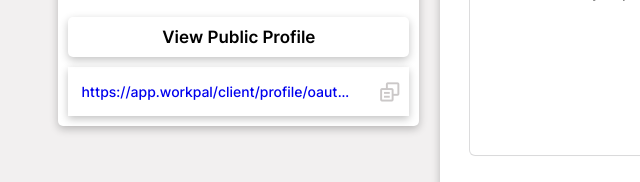
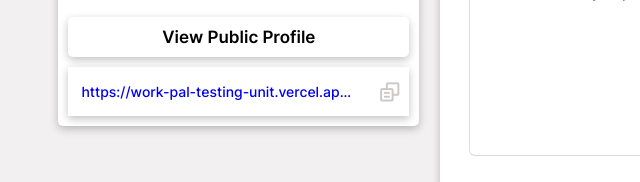
Before and after one commit to rammm2005/WorkPal-Testing-Unit, a plain HTML site: page freelance-page/freelance.html in a window 1280 px wide. Shown: the part 636-818 px from the top of the page, 0-640 px from the left. Drawn offline with Linux system fonts and the light colour scheme; a web font is replaced by a local one.

Commit message:
fix url redirected file profile freelancer and client

```diff
--- a/freelance-page/freelance.html
+++ b/freelance-page/freelance.html
@@ -168,7 +168,7 @@
                     <div class="public-profile">
                         <span class="title">View Public Profile</span>
                         <div class="input-link">
-                            <a href="#">https://app.workpal/client/profile/oauth/27761uue98283/</a>
+                            <a href="https://work-pal-testing-unit.vercel.app/freelance-page/freelance.html">https://work-pal-testing-unit.vercel.app/freelance-page/freelance.html</a>
                             <i class='bx bx-copy-alt'></i>
                         </div>
                     </div>
```
Also changed, not shown: profile/client.html (+1 -1 lines).
